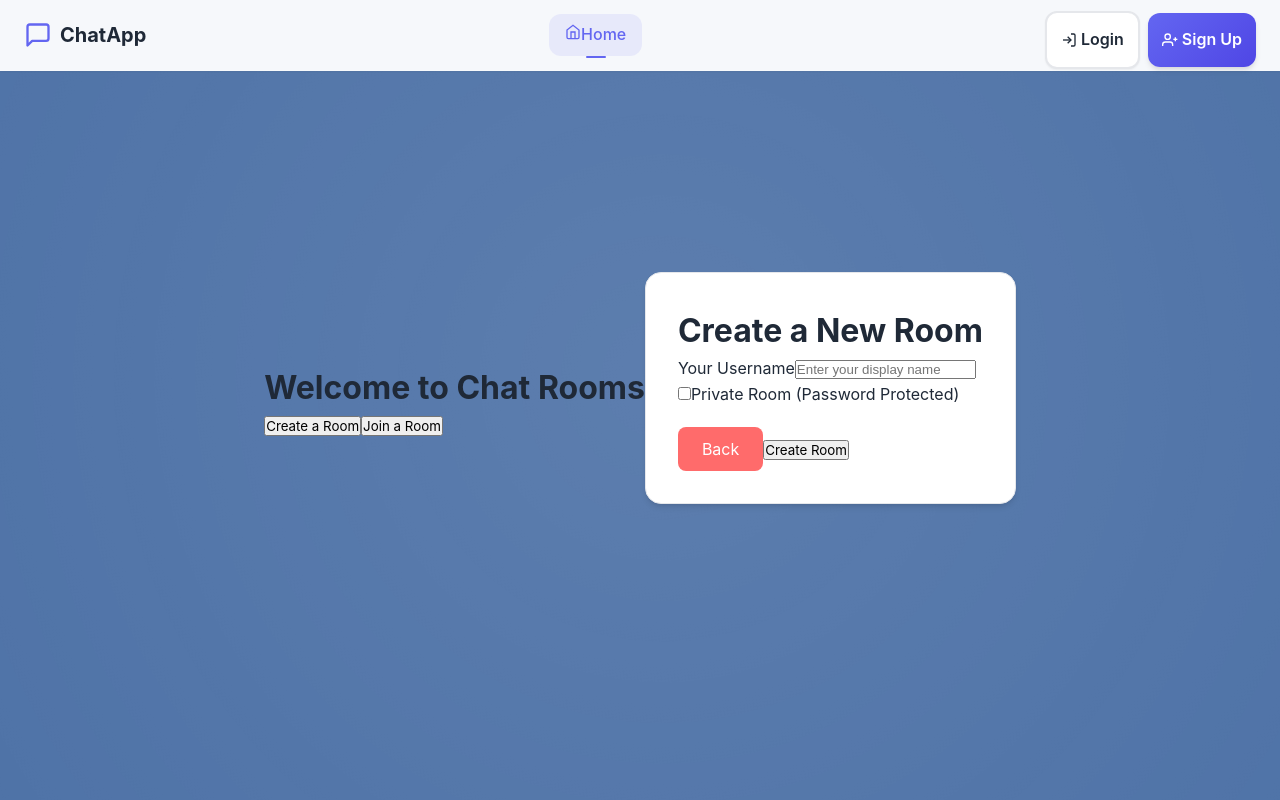
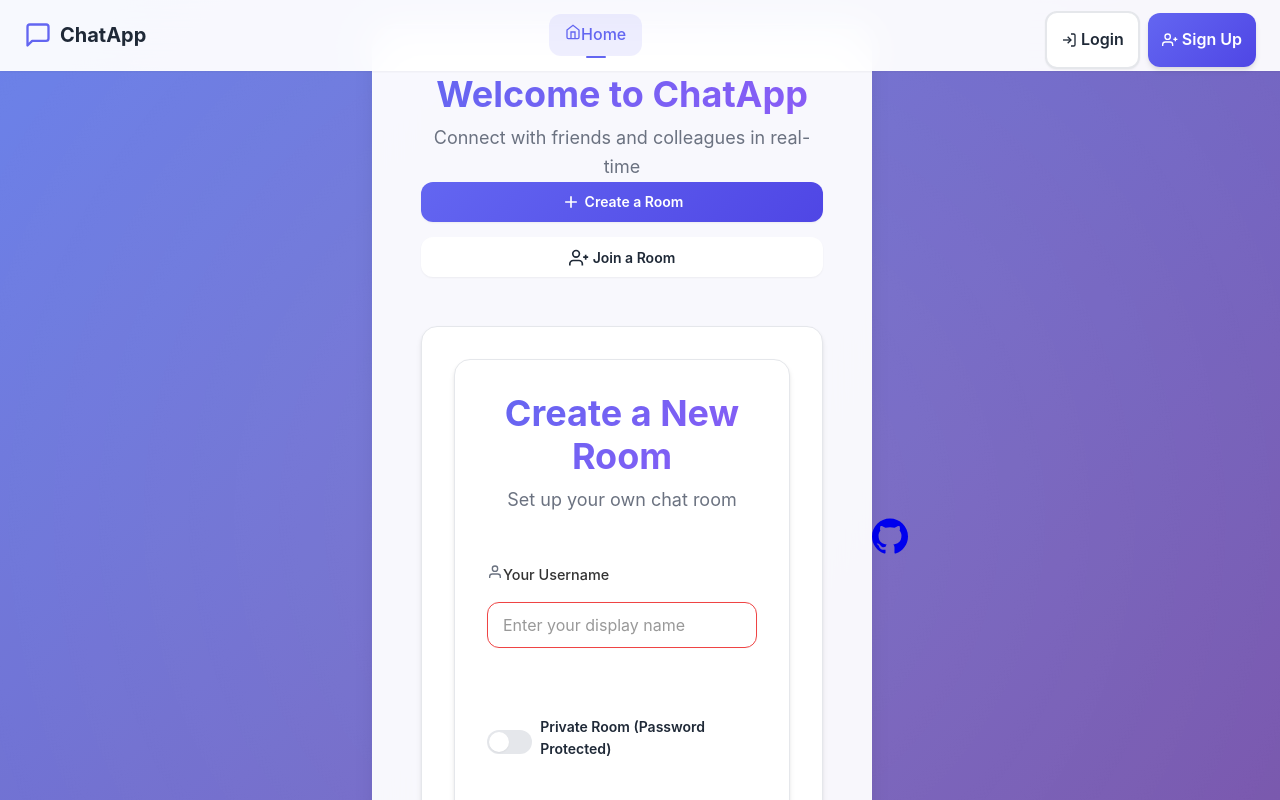
Before and after one commit to nikhilvitc/awsproject, a React (Create React App) app in the folder jellylemonshake/: page / in a window 1280 px wide. Both pictures are taken after a click on the button "Create a Room". Shown: the top 800 px of the page. Built offline with nearby package versions, Linux system fonts and the light colour scheme.

Commit message:
Fix Home component UI - Update to use modern CSS classes

```diff
--- a/jellylemonshake/src/components/Home.js
+++ b/jellylemonshake/src/components/Home.js
@@ -500,39 +500,66 @@ function Home() {
   };
 
   const renderSelectView = () => (
-    <div className={`home-options ${dialogVisible ? "hidden" : ""}`}>
-      <h1>Welcome to Chat Rooms</h1>
+    <div className={`home-header ${dialogVisible ? "hidden" : ""}`}>
+      <h1 className="home-title">Welcome to ChatApp</h1>
+      <p className="home-subtitle">Connect with friends and colleagues in real-time</p>
       {user && !user.isGuest && (
         <div className="user-welcome">
           <p>Welcome back, {user.email || user.user_metadata?.display_name || 'User'}!</p>
         </div>
       )}
-      <div className="options-container">
+      <div className="action-buttons">
         <button
-          className="option-button create"
+          className="btn btn-primary"
           onClick={() => showDialogView("create")}
         >
+          <svg width="20" height="20" viewBox="0 0 24 24" fill="none" stroke="currentColor" strokeWidth="2">
+            <path d="M12 5v14M5 12h14"></path>
+          </svg>
           Create a Room
         </button>
         <button
-          className="option-button join"
+          className="btn btn-secondary"
           onClick={() => showDialogView("join")}
         >
+          <svg width="20" height="20" viewBox="0 0 24 24" fill="none" stroke="currentColor" strokeWidth="2">
+            <path d="M16 21v-2a4 4 0 0 0-4-4H5a4 4 0 0 0-4 4v2"></path>
+            <circle cx="8.5" cy="7" r="4"></circle>
+            <line x1="20" y1="8" x2="20" y2="14"></line>
+            <line x1="23" y1="11" x2="17" y2="11"></line>
+          </svg>
           Join a Room
         </button>
         {joinedRooms.length > 0 && (
-          <div
-            className="option-button my-rooms"
+          <button
+            className="btn btn-accent"
             ref={myRoomsRef}
             onClick={toggleRoomsExpanded}
           >
-            <div className="my-rooms-header">
-              <div>
-                My Rooms{" "}
-                <span className="rooms-count">{joinedRooms.length}</span>
-              </div>
-              <span className="expand-icon">{roomsExpanded ? "▲" : "▼"}</span>
-            </div>
+            <svg width="20" height="20" viewBox="0 0 24 24" fill="none" stroke="currentColor" strokeWidth="2">
+              <path d="M3 9l9-7 9 7v11a2 2 0 0 1-2 2H5a2 2 0 0 1-2-2z"></path>
+              <polyline points="9,22 9,12 15,12 15,22"></polyline>
+            </svg>
+            My Rooms ({joinedRooms.length})
+            <svg
+              className={`expand-icon ${roomsExpanded ? "expanded" : ""}`}
+              width="16"
+              height="16"
+              viewBox="0 0 24 24"
+              fill="none"
+              stroke="currentColor"
+              strokeWidth="2"
+            >
+              <polyline points="6,9 12,15 18,9"></polyline>
+            </svg>
+          </button>
+        )}
+
+        {joinedRooms.length > 0 && (
+          <div
+            className={`rooms-list-container ${roomsExpanded ? "expanded" : ""}`}
+            ref={myRoomsRef}
+          >
 
             <div
               className={`rooms-list-container ${
@@ -612,39 +639,54 @@ function Home() {
   );
 
   const renderCreateRoomView = () => (
-    <div>
-      <h1>Create a New Room</h1>
+    <div className="form-container">
+      <div className="home-header">
+        <h1 className="home-title">Create a New Room</h1>
+        <p className="home-subtitle">Set up your own chat room</p>
+      </div>
       {error && <div className="error-message">{error}</div>}
-      <form onSubmit={handleCreateRoom}>
-        <div className="input-group">
-          <label htmlFor="username">Your Username</label>
+      <form onSubmit={handleCreateRoom} className="auth-form">
+        <div className="form-group">
+          <label htmlFor="username" className="form-label">
+            <svg width="16" height="16" viewBox="0 0 24 24" fill="none" stroke="currentColor" strokeWidth="2">
+              <path d="M20 21v-2a4 4 0 0 0-4-4H8a4 4 0 0 0-4 4v2"></path>
+              <circle cx="12" cy="7" r="4"></circle>
+            </svg>
+            Your Username
+          </label>
           <input
             type="text"
             id="username"
             value={username}
+            className="form-input"
             onChange={(e) => setUsername(e.target.value)}
             placeholder="Enter your display name"
             required
           />
         </div>
 
-        <div className="checkbox-group">
-          <input
-            type="checkbox"
-            id="isPrivate"
-            checked={isPrivate}
-            onChange={(e) => setIsPrivate(e.target.checked)}
-          />
-          <label htmlFor="isPrivate">Private Room (Password Protected)</label>
+        <div className="toggle-container">
+          <div className="toggle-switch" onClick={() => setIsPrivate(!isPrivate)}>
+            <div className={`toggle-slider ${isPrivate ? 'active' : ''}`}></div>
+          </div>
+          <label htmlFor="isPrivate" className="form-label">Private Room (Password Protected)</label>
         </div>
 
         {isPrivate && (
-          <div className="input-group">
-            <label htmlFor="password">Room Password</label>
+          <div className="form-group">
+            <label htmlFor="password" className="form-label">
+              <svg width="16" height="16" viewBox="0 0 24 24" fill="none" stroke="currentColor" strokeWidth="2">
+                <rect x="3" y="11" width="18" height="11" rx="2" ry="2"></rect>
+                <circle cx="12" cy="16" r="1"></circle>
+                <path d="M7 11V7a5 5 0 0 1 10 0v4"></path>
+              </svg>
+              Room Password
+            </label>
             <input
               type="password"
               id="password"
               value={password}
+              className="form-input"
               onChange={(e) => setPassword(e.target.value)}
               placeholder="Enter room password"
               required={isPrivate}
@@ -655,12 +697,18 @@ function Home() {
         <div className="button-group">
           <button
             type="button"
-            className="back-button"
+            className="btn btn-secondary"
             onClick={hideDialogView}
           >
+            <svg width="16" height="16" viewBox="0 0 24 24" fill="none" stroke="currentColor" strokeWidth="2">
+              <path d="M19 12H5M12 19l-7-7 7-7"></path>
+            </svg>
             Back
           </button>
-          <button type="submit" className="create-button">
+          <button type="submit" className="btn btn-primary">
+            <svg width="16" height="16" viewBox="0 0 24 24" fill="none" stroke="currentColor" strokeWidth="2">
+              <path d="M12 5v14M5 12h14"></path>
+            </svg>
             Create Room
           </button>
         </div>
@@ -669,30 +717,47 @@ function Home() {
   );
 /*sohamghosh-jellylemonshake-23bps1146 */
   const renderJoinRoomView = () => (
-    <div>
-      <h1>Join a Room</h1>
+    <div className="form-container">
+      <div className="home-header">
+        <h1 className="home-title">Join a Room</h1>
+        <p className="home-subtitle">Enter the room PIN to join</p>
+      </div>
       {error && <div className="error-message">{error}</div>}
-      <form onSubmit={handleJoinRoom}>
-        <div className="input-group">
-          <label htmlFor="join-username">Your Username</label>
+      <form onSubmit={handleJoinRoom} className="auth-form">
+        <div className="form-group">
+          <label htmlFor="join-username" className="form-label">
+            <svg width="16" height="16" viewBox="0 0 24 24" fill="none" stroke="currentColor" strokeWidth="2">
+              <path d="M20 21v-2a4 4 0 0 0-4-4H8a4 4 0 0 0-4 4v2"></path>
+              <circle cx="12" cy="7" r="4"></circle>
+            </svg>
+            Your Username
+          </label>
           <input
             type="text"
             id="join-username"
             value={username}
+            className="form-input"
             onChange={(e) => setUsername(e.target.value)}
             placeholder="Enter your display name"
             required
           />
         </div>
 
-        <div className="input-group">
-          <label htmlFor="roomPin">Room PIN</label>
-          <div className="pin-container">
+        <div className="form-group">
+          <label htmlFor="roomPin" className="form-label">
+            <svg width="16" height="16" viewBox="0 0 24 24" fill="none" stroke="currentColor" strokeWidth="2">
+              <rect x="3" y="11" width="18" height="11" rx="2" ry="2"></rect>
+              <circle cx="12" cy="16" r="1"></circle>
+              <path d="M7 11V7a5 5 0 0 1 10 0v4"></path>
+            </svg>
+            Room PIN
+          </label>
+          <div className="pin-input-container">
             {[0, 1, 2, 3].map((i) => (
               <input
                 key={i}
                 type="text"
-                className="pin-digit"
+                className="pin-input"
                 maxLength="1"
                 pattern="[0-9]"
                 inputMode="numeric"
@@ -856,9 +921,8 @@ function Home() {
   };
 
   return (
-    <div className="home-page">
-      <div className="home-background"></div>
-      <div className="home-container">
+    <div className="home-container">
+      <div className="home-content fade-in">
         {renderSelectView()}
 
         {/* Dialog overlay with click-outside-to-close functionality */}
```
